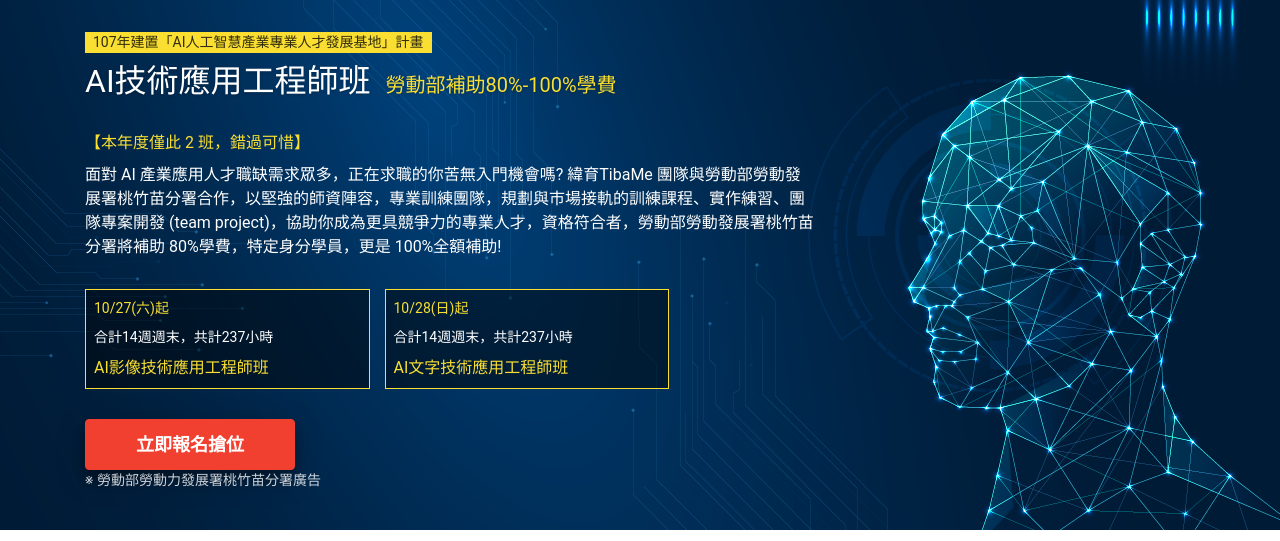
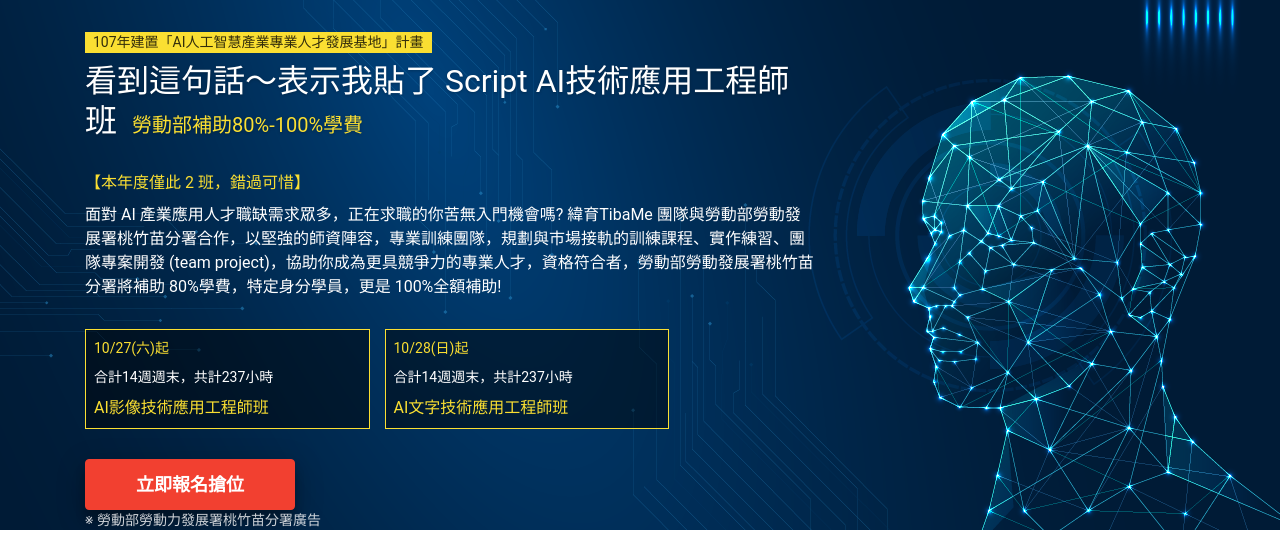
Before and after one commit to Kumaheika/allen_test, a plain HTML site: page index.html in a window 1280 px wide. Shown: the top 541 px of the page. Drawn offline with Linux system fonts and the light colour scheme.

Commit message:
確認 scripts 上傳

```diff
--- a/index.html
+++ b/index.html
@@ -77,7 +77,7 @@
           <div class="row">
             <div class="col-12 col-lg-8">
               <div class="plan">107年建置「AI人工智慧產業專業人才發展基地」計畫</div>
-              <div class="main-title">AI技術應用工程師班<span>勞動部補助80%-100%學費</span></div>
+              <div class="main-title">看到這句話～表示我貼了 Script AI技術應用工程師班<span>勞動部補助80%-100%學費</span></div>
               <div class="infor"><span>【本年度僅此 2 班，錯過可惜】</span>面對 AI 產業應用人才職缺需求眾多，正在求職的你苦無入門機會嗎? 緯育TibaMe 團隊與勞動部勞動發展署桃竹苗分署合作，以堅強的師資陣容，專業訓練團隊，規劃與市場接軌的訓練課程、實作練習、團隊專案開發 (team project)，協助你成為更具競爭力的專業人才，資格符合者，勞動部勞動發展署桃竹苗分署將補助 80%學費，特定身分學員，更是 100%全額補助!</div>
               <div class="class-box"><a class="class-item" href="#">
                   <div class="data">10/27(六)起</div>
--- a/js/main.js
+++ b/js/main.js
@@ -1,7 +1,7 @@
 var class_image_point = [
     {
         "id": "class01",
-        "Category": "看到這句話～表示我貼了 Script AI影像技術應用工程師班 (限額30人)",
+        "Category": "AI影像技術應用工程師班 (限額30人)",
         "type": "實體課程(skill導向、PBL教學)",
         "hours": "237 小時",
         "events":
```
